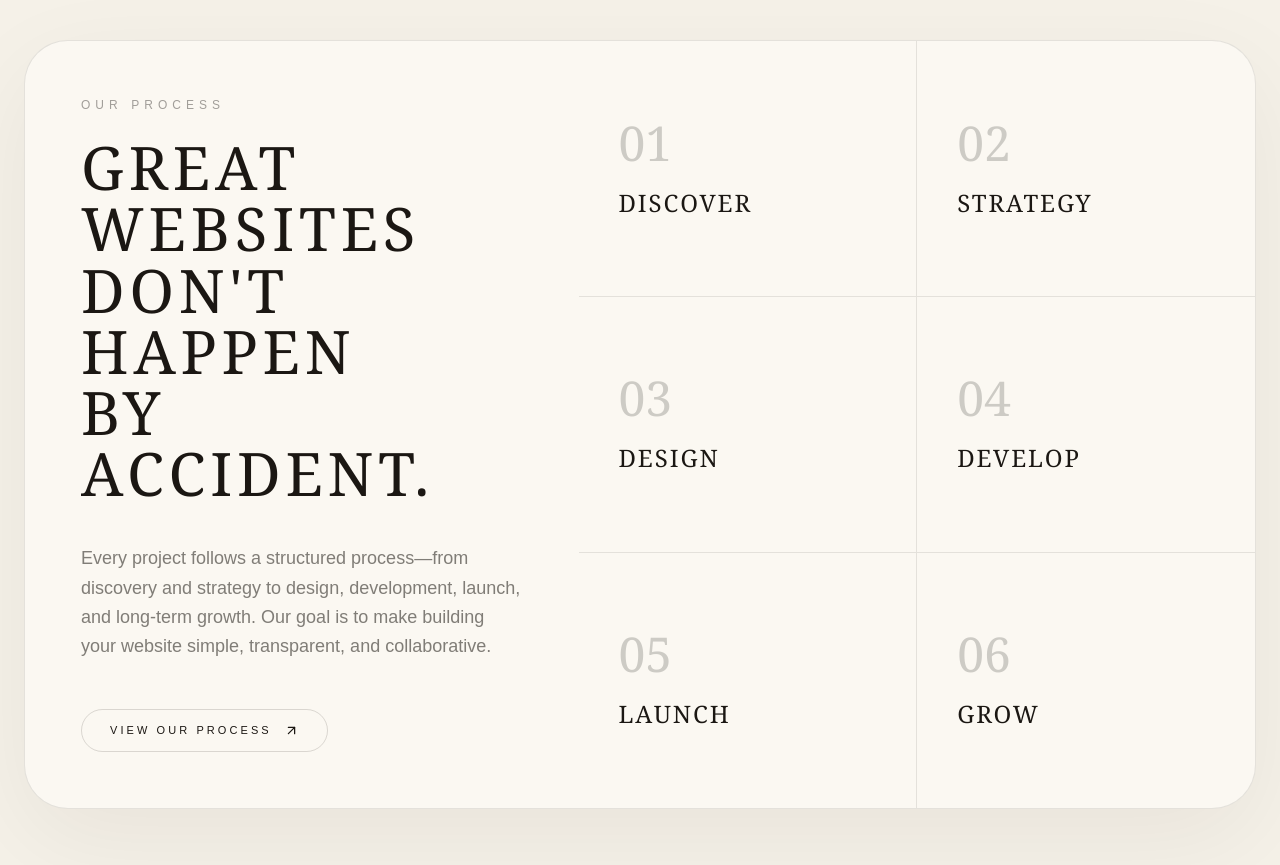
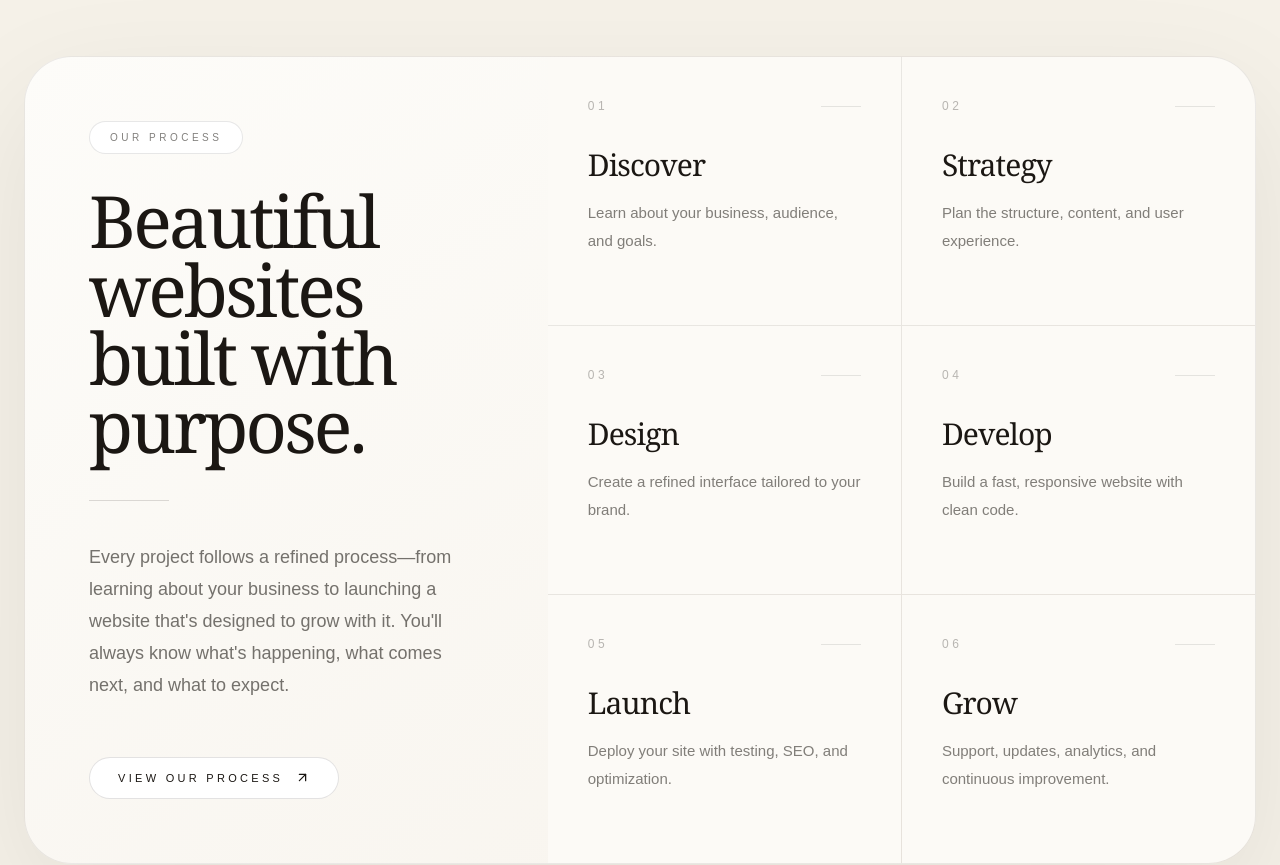
Before and after one commit to Jovavoco/jovavo, a Next.js app: page / in a window 1280 px wide. Shown: the part 2680-3545 px from the top of the page. Built offline with nearby package versions, Linux system fonts and the light colour scheme; no server answers.

Commit message:
Update page.tsx

```diff
--- a/app/page.tsx
+++ b/app/page.tsx
@@ -215,73 +215,117 @@ export default function HomePage() {
         </div>
       </section>
 
-      {/* PROCESS PREVIEW */}
-<section className="mx-auto max-w-7xl px-6 py-32">
+{/* PROCESS PREVIEW */}
+<section className="mx-auto max-w-7xl px-6 py-36">
   <Reveal>
-    <div className="overflow-hidden rounded-[2.75rem] border border-[#1b1713]/10 bg-[#fbf8f2] shadow-[0_30px_100px_rgba(27,23,19,0.06)]">
-      <div className="grid lg:grid-cols-[0.9fr_1.1fr]">
+    <div className="overflow-hidden rounded-[3rem] border border-[#1b1713]/8 bg-gradient-to-br from-[#fdfcf9] to-[#f7f3ec] shadow-[0_40px_120px_rgba(27,23,19,0.08)]">
 
-        {/* Left */}
-        <div className="flex flex-col justify-between p-10 md:p-14">
+      <div className="grid lg:grid-cols-[0.85fr_1.15fr]">
+
+        {/* LEFT */}
+        <div className="flex flex-col justify-between p-12 lg:p-16">
 
           <div>
-            <p className="mb-6 text-xs uppercase tracking-[0.42em] text-[#1b1713]/40">
+
+            <span className="inline-flex items-center rounded-full border border-[#1b1713]/10 bg-white px-5 py-2 text-[10px] font-medium uppercase tracking-[0.35em] text-[#1b1713]/55">
               Our Process
+            </span>
+
+            <h2 className="mt-8 font-serif text-[54px] leading-[0.95] tracking-[-0.04em] text-[#1b1713] md:text-7xl">
+              Beautiful
+              <br />
+              websites
+              <br />
+              built with
+              <br />
+              purpose.
+            </h2>
+
+            <div className="mt-10 h-px w-20 bg-[#1b1713]/15" />
+
+            <p className="mt-10 max-w-lg text-[18px] leading-8 text-[#1b1713]/60">
+              Every project follows a refined process—from learning about your
+              business to launching a website that's designed to grow with it.
+              You'll always know what's happening, what comes next, and what to
+              expect.
             </p>
 
-            <h2 className="font-serif text-5xl font-light uppercase leading-[1.02] tracking-[0.08em] md:text-6xl">
-              Great websites
-              <br />
-              don't happen
-              <br />
-              by accident.
-            </h2>
-
-            <p className="mt-10 max-w-xl text-lg leading-relaxed text-[#1b1713]/55">
-              Every project follows a structured process—from discovery and
-              strategy to design, development, launch, and long-term growth.
-              Our goal is to make building your website simple, transparent,
-              and collaborative.
-            </p>
           </div>
 
           <Link
             href="/process"
-            className="mt-12 inline-flex w-fit items-center gap-3 rounded-full border border-[#1b1713]/15 px-7 py-3 text-[11px] uppercase tracking-[0.28em] transition hover:bg-[#1b1713] hover:text-white"
+            className="group mt-14 inline-flex w-fit items-center gap-3 rounded-full border border-[#1b1713]/12 bg-white px-7 py-3 text-[11px] font-medium uppercase tracking-[0.3em] transition-all duration-300 hover:-translate-y-1 hover:border-[#1b1713]/20 hover:bg-[#1b1713] hover:text-white"
           >
             View Our Process
-            <ArrowUpRight size={15} />
+
+            <ArrowUpRight
+              size={15}
+              className="transition-transform duration-300 group-hover:translate-x-1 group-hover:-translate-y-1"
+            />
           </Link>
 
         </div>
 
-        {/* Right */}
-        <div className="grid grid-cols-2 gap-px bg-[#1b1713]/10">
+        {/* RIGHT */}
+
+        <div className="grid grid-cols-2 gap-px bg-[#1b1713]/8">
 
           {[
-            "Discover",
-            "Strategy",
-            "Design",
-            "Develop",
-            "Launch",
-            "Grow",
+            {
+              title: "Discover",
+              text: "Learn about your business, audience, and goals.",
+            },
+            {
+              title: "Strategy",
+              text: "Plan the structure, content, and user experience.",
+            },
+            {
+              title: "Design",
+              text: "Create a refined interface tailored to your brand.",
+            },
+            {
+              title: "Develop",
+              text: "Build a fast, responsive website with clean code.",
+            },
+            {
+              title: "Launch",
+              text: "Deploy your site with testing, SEO, and optimization.",
+            },
+            {
+              title: "Grow",
+              text: "Support, updates, analytics, and continuous improvement.",
+            },
           ].map((step, index) => (
             <div
-              key={step}
-              className="flex flex-col justify-center bg-[#fbf8f2] p-10 transition duration-300 hover:bg-[#f5f1e8]"
+              key={step.title}
+              className="group bg-[#fcfaf6] p-10 transition-all duration-300 hover:-translate-y-1 hover:bg-white"
             >
-              <p className="font-serif text-5xl text-[#1b1713]/20">
-                0{index + 1}
+
+              <div className="flex items-center justify-between">
+
+                <span className="text-[12px] font-medium tracking-[0.3em] text-[#1b1713]/30">
+                  0{index + 1}
+                </span>
+
+                <div className="h-px w-10 bg-[#1b1713]/10 transition-all group-hover:w-16" />
+
+              </div>
+
+              <h3 className="mt-8 font-serif text-3xl tracking-[-0.03em] text-[#1b1713]">
+                {step.title}
+              </h3>
+
+              <p className="mt-4 text-[15px] leading-7 text-[#1b1713]/55">
+                {step.text}
               </p>
 
-              <h3 className="mt-5 font-serif text-2xl uppercase tracking-[0.08em]">
-                {step}
-              </h3>
             </div>
           ))}
 
         </div>
+
       </div>
+
     </div>
   </Reveal>
 </section>
```
